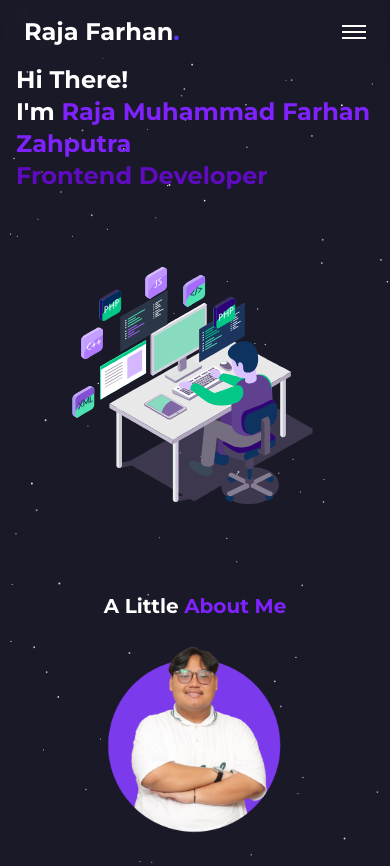
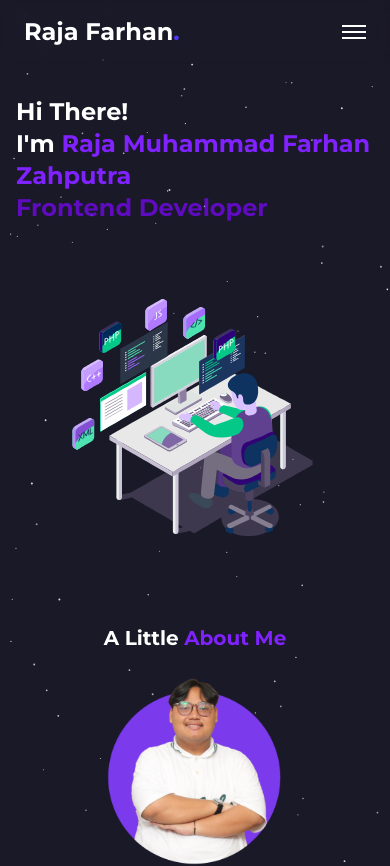
Before and after one commit to RajaFarhann/Portfolio-Website, a Next.js app: page / in a window 390 px wide. Shown: the top 866 px of the page. Built offline with nearby package versions, Linux system fonts and the light colour scheme.

Commit message:
fix: resolve title being hidden by navbar

```diff
--- a/src/app/layout.js
+++ b/src/app/layout.js
@@ -57,7 +57,7 @@ export default function RootLayout({ children }) {
             <div className="relative z-10 bg-indigo-800/10 min-h-screen flex flex-col">
               <Navbar />
 
-              <main className="flex-1 max-w-8xl mx-4 sm:mx-8 md:mx-12 lg:mx-64 mt-8 sm:mt-16 md:mt-24 lg:mt-32 mb-4 sm:mb-8 md:mb-12 lg:mb-16">
+              <main className="flex-1 max-w-8xl mx-4 sm:mx-8 md:mx-12 lg:mx-64 mt-16 md:mt-24 lg:mt-32 mb-8 md:mb-12 lg:mb-16">
                 {children}
               </main>
 
```
